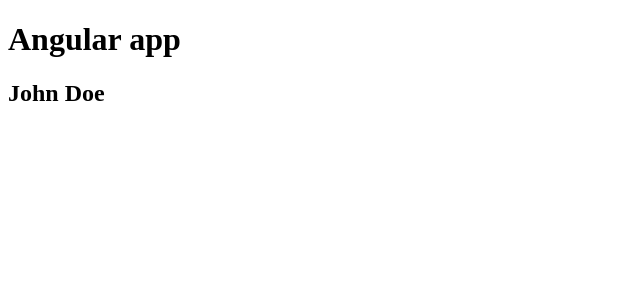
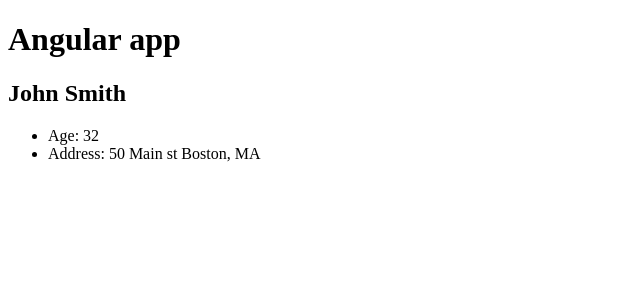
Before and after one commit to sree2chin/angular-app-1, an Angular app: page / in a window 1280 px wide. Shown: the top 300 px of the page, without its empty margins (0-640 px from the left). Built offline with nearby package versions, Linux system fonts and the light colour scheme.

Commit message:
14 - string interpolation

```diff
--- a/src/app/components/user/user.component.html
+++ b/src/app/components/user/user.component.html
@@ -1 +1,5 @@
-<h2>John Doe</h2>
+<h2>{{ firstName }} {{ lastName }}</h2>
+<ul>
+  <li>Age: {{ showAge() }}</li>
+  <li>Address: {{ address.street }} {{ address.city }}, {{ address.state }}</li>
+</ul>
--- a/src/app/components/user/user.component.ts
+++ b/src/app/components/user/user.component.ts
@@ -3,34 +3,26 @@
 @Component({
   selector: 'app-user',
   templateUrl: './user.component.html',
-  styleUrls: ['./user.component.css'],
-  // template: '<h2>John Doe</h2>'
-  // styles: [`
-  //   h2 {
-  //     color: blue
-  //   }
-  // `]
+  styleUrls: ['./user.component.css']
 })
 
 export class UserComponent {
   // Properties
   firstName = 'John';
-  lastName = 'Doe';
+  lastName = 'Smith';
   age = 30;
+  address = {
+    street: '50 Main st',
+    city: 'Boston',
+    state: 'MA'
+  };
 
   // Methods
   constructor() {
-    // this.sayHello();
-    console.log(this.age);
-    this.hasBirthday();
-    console.log(this.age);
+
   }
 
-  sayHello() {
-    console.log(`Hello ${this.firstName}`);
-  }
-
-  hasBirthday() {
-    this.age += 1;
+  showAge() {
+    return this.age + 2;
   }
 }
```
